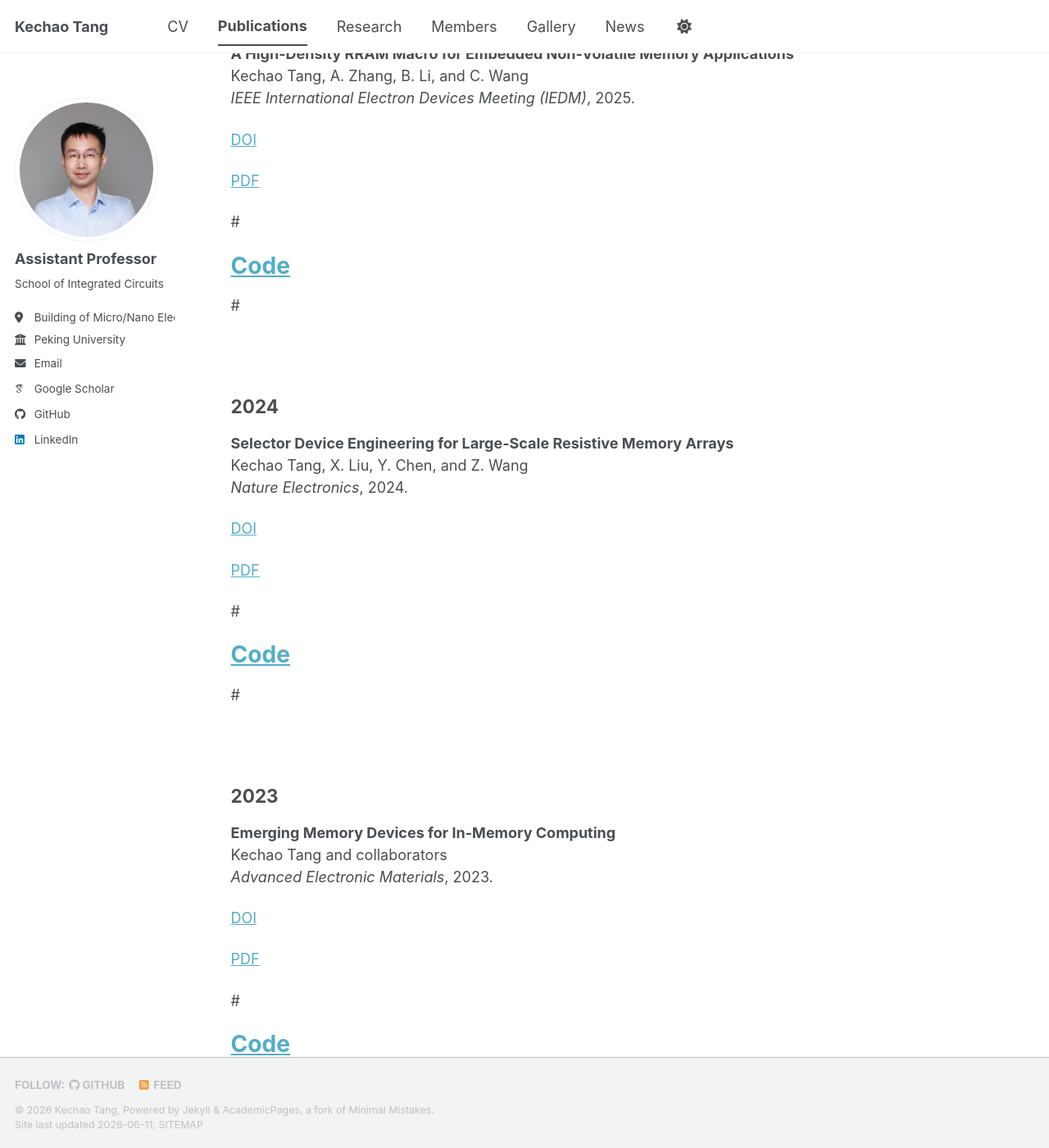
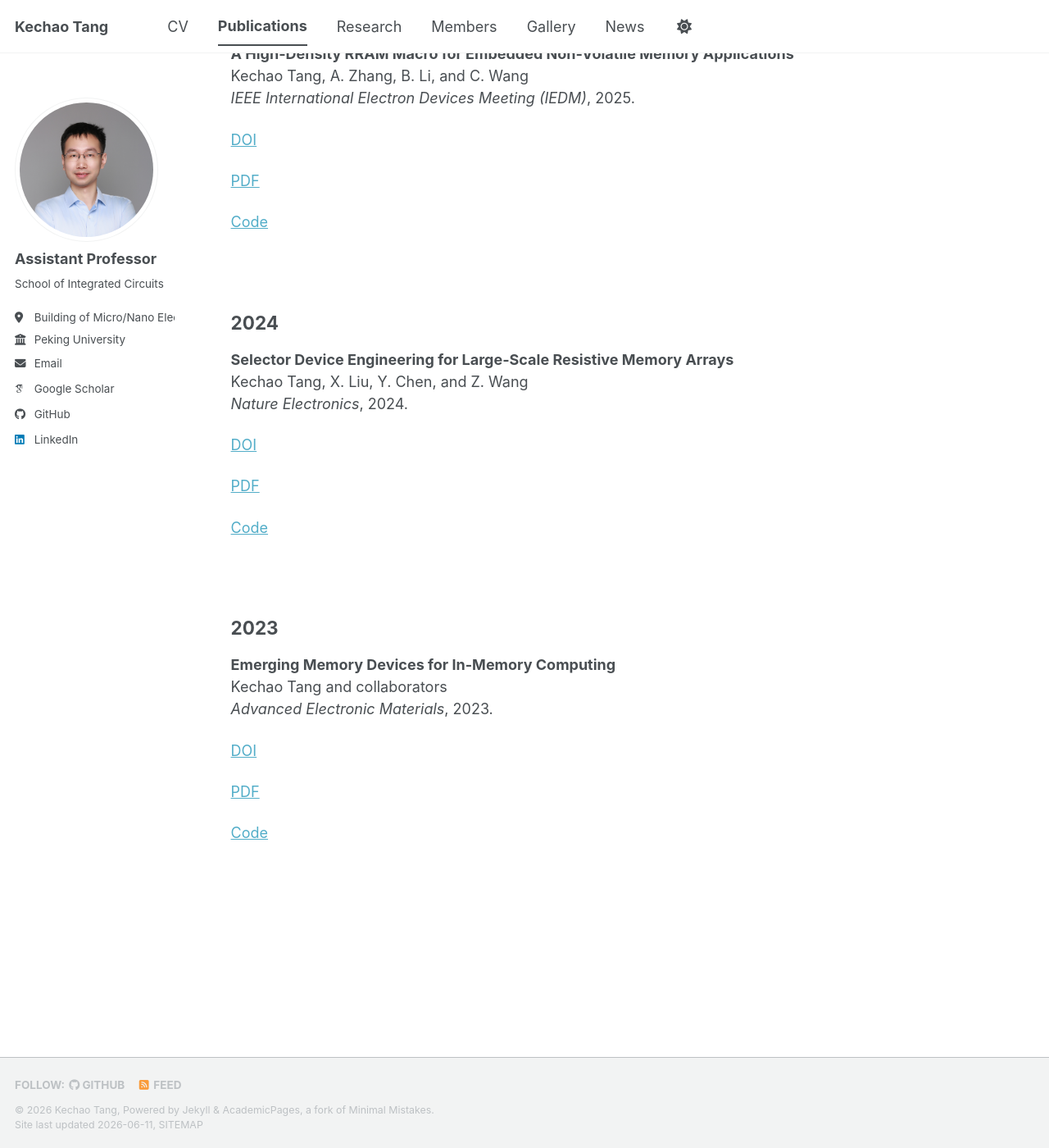
Before and after one commit to Kechao-Tang/Kechao-Tang.github.io, a Jekyll site: the page built from _pages/publications.md, in a window 1280 px wide and 1400 px high, scrolled down 212 px. Shown: the whole window at 82% size. Built offline with Jekyll 4.4.1, drawn with Linux system fonts in a browser that asks for light colours; some web fonts are replaced; a script bundle is joined from its source files by our own code; library files that are not in the unit come from our copies.

Commit message:
Update publications.md

```diff
--- a/_pages/publications.md
+++ b/_pages/publications.md
@@ -25,9 +25,9 @@ You can also find my articles on [my Google Scholar profile]({{ site.author.goog
 {% if pub.pdf %}
 [PDF]({{ pub.pdf }})
 {% endif %}
-# {% if pub.code %}
-# [Code]({{ pub.code }})
-# {% endif %}
+{% if pub.code %}
+[Code]({{ pub.code }})
+{% endif %}
 
 <br>
 
```
